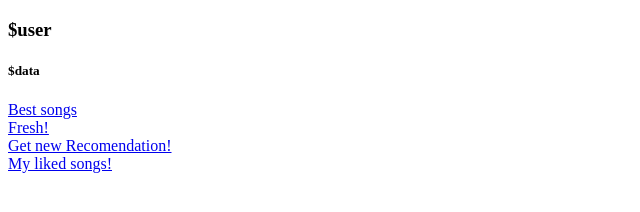
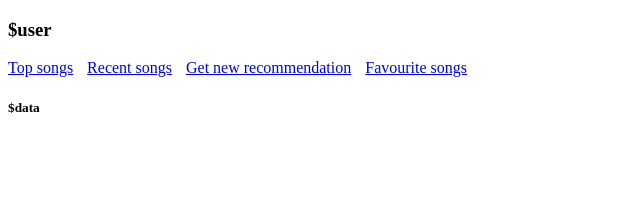
Before and after one commit to zubkov7/k-on, a plain HTML site: page project/index.html in a window 1280 px wide. Shown: the whole page, without its empty margins (0-640 px from the left). Drawn offline with Linux system fonts and the light colour scheme.

Commit message:
update index.html

```diff
--- a/project/index.html
+++ b/project/index.html
@@ -7,12 +7,14 @@
 <body>
 <h3>$user</h3>
 
+<a href="/top" style="margin-right: 10px">Top songs</a>
+<a href="/recent" style="margin-right: 10px">Recent songs</a>
+<a href="/update" style="margin-right: 10px">Get new recommendation</a>
+<a href="/history" style="margin-right: 10px">Favourite songs</a>
+
+
 <h5>$data</h5>
 
-<div><a href="/top">Best songs</a> </div>
-<div><a href="/recent">Fresh!</a> </div>
-<div><a href="/update">Get new Recomendation!</a> </div>
-<div><a href="/history">My liked songs!</a> </div>
 
 
 </body>
```
